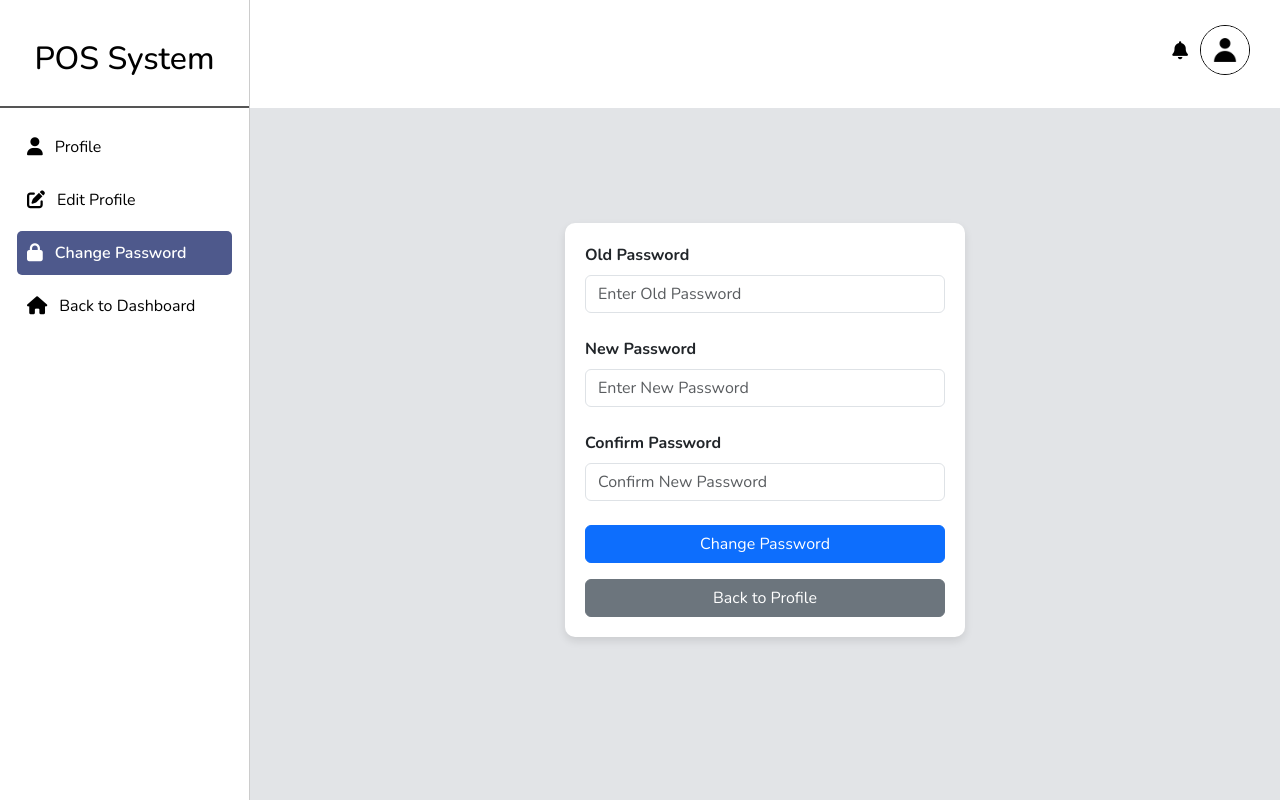
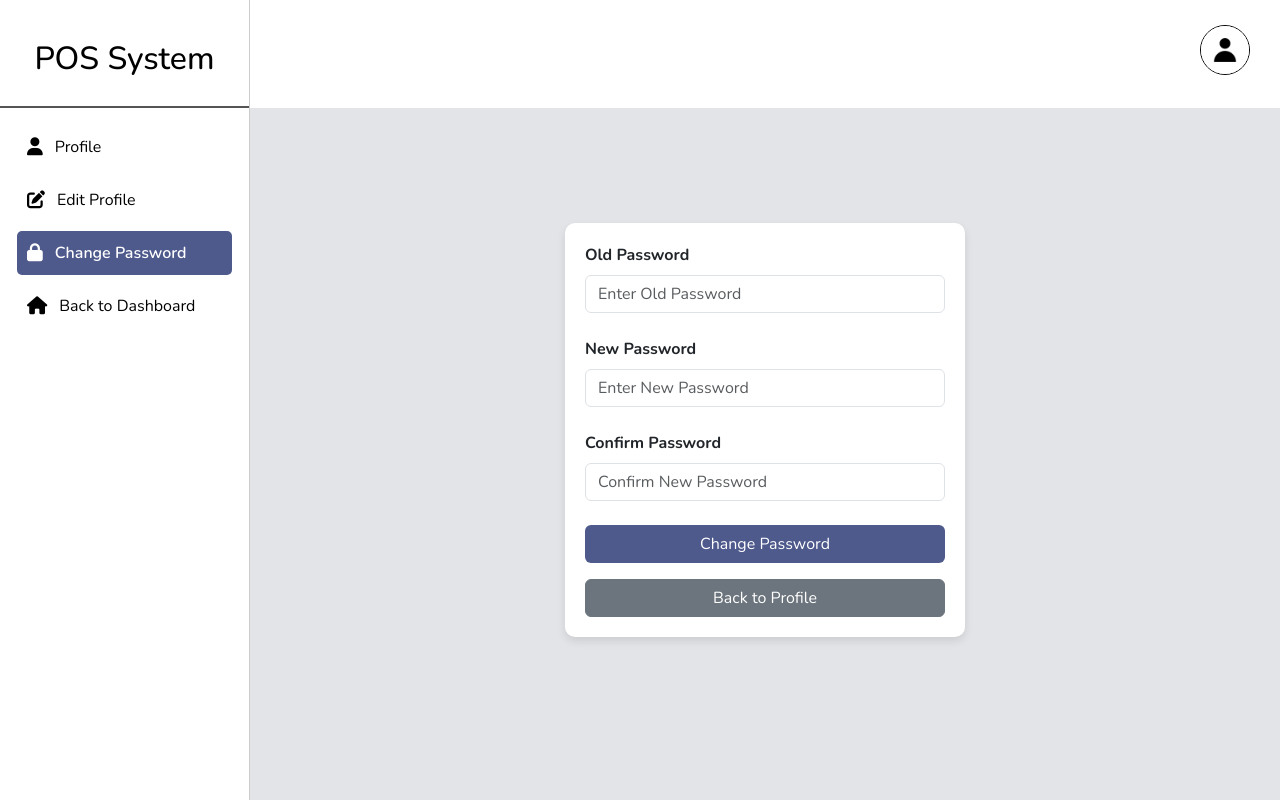
Before and after one commit to vish-2604/pos-system, a Django app: page /adminside/change_password/ in a window 1280 px wide. Run offline with Django 5.2, Linux system fonts and the light colour scheme; the visitor is signed in with stand-in values (Sample User, id 1); parts of the project's set-up code (start-up, migrations or seed data) failed here and were passed over.

Commit message:
Small updation in frontend

```diff
--- a/adminside/templates/adminside/settings.html
+++ b/adminside/templates/adminside/settings.html
@@ -33,7 +33,6 @@
   <body>
     <div class="top-navbar">
       <div class="user-info">
-        <span class="notification"><i class="fa-solid fa-bell"></i></span>
         <img src="{{ user.staff_img.url }}?{{ user.staff_img }}" alt="Profile Image"
         class="staff-profile-img rounded-circle"
         style="width: 50px; height: 50px; object-fit: cover;margin-left: -3px;margin-bottom: 8px;border: 1px solid black">
--- a/adminside/templates/adminside/settings/change_password.html
+++ b/adminside/templates/adminside/settings/change_password.html
@@ -30,7 +30,7 @@
         </div>
         {% endfor %}
 
-        <button type="submit" class="btn btn-primary w-100">Change Password</button>
+        <button type="submit" class="btn w-100" style="background-color: #4E598C;color: white;">Change Password</button>
         <a href="{% url 'adminside:profile' %}" class="btn btn-secondary mt-3 w-100">Back to Profile</a>
     </form>
 </div>
--- a/staffside/templates/staffside/settings.html
+++ b/staffside/templates/staffside/settings.html
@@ -36,7 +36,6 @@
   <body>
     <div class="top-navbar">
       <div class="user-info">
-        <span class="notification"><i class="fa-solid fa-bell"></i></span>
         <img src="{{ user.staff_img.url }}?{{ user.staff_img }}" alt="Profile Image"
         class="staff-profile-img rounded-circle"
         style="width: 50px; height: 50px; object-fit: cover;margin-left: -3px;margin-bottom: 8px;border: 1px solid black;">
--- a/staffside/templates/staffside/settings/change_password.html
+++ b/staffside/templates/staffside/settings/change_password.html
@@ -30,7 +30,7 @@
         </div>
         {% endfor %}
 
-        <button type="submit" class="btn btn-primary w-100">Change Password</button>
+        <button type="submit" class="btn w-100" style="background-color: #4E598C;color: white;">Change Password</button>
         <a href="{% url 'staffside:profile' %}" class="btn btn-secondary mt-3 w-100">Back to Profile</a>
     </form>
 </div>
```
Also changed, not shown: media/barcodes/order_44.png (added), media/barcodes/order_45.png (added).
